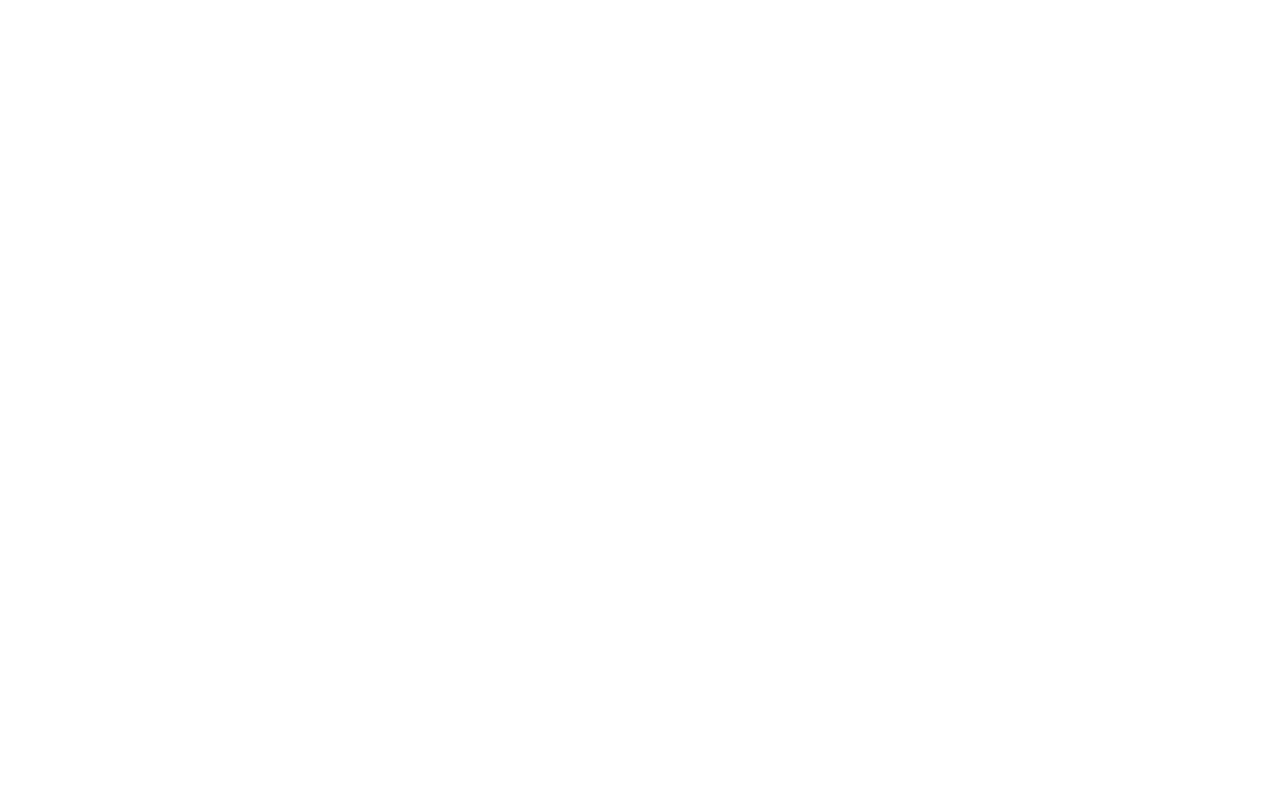
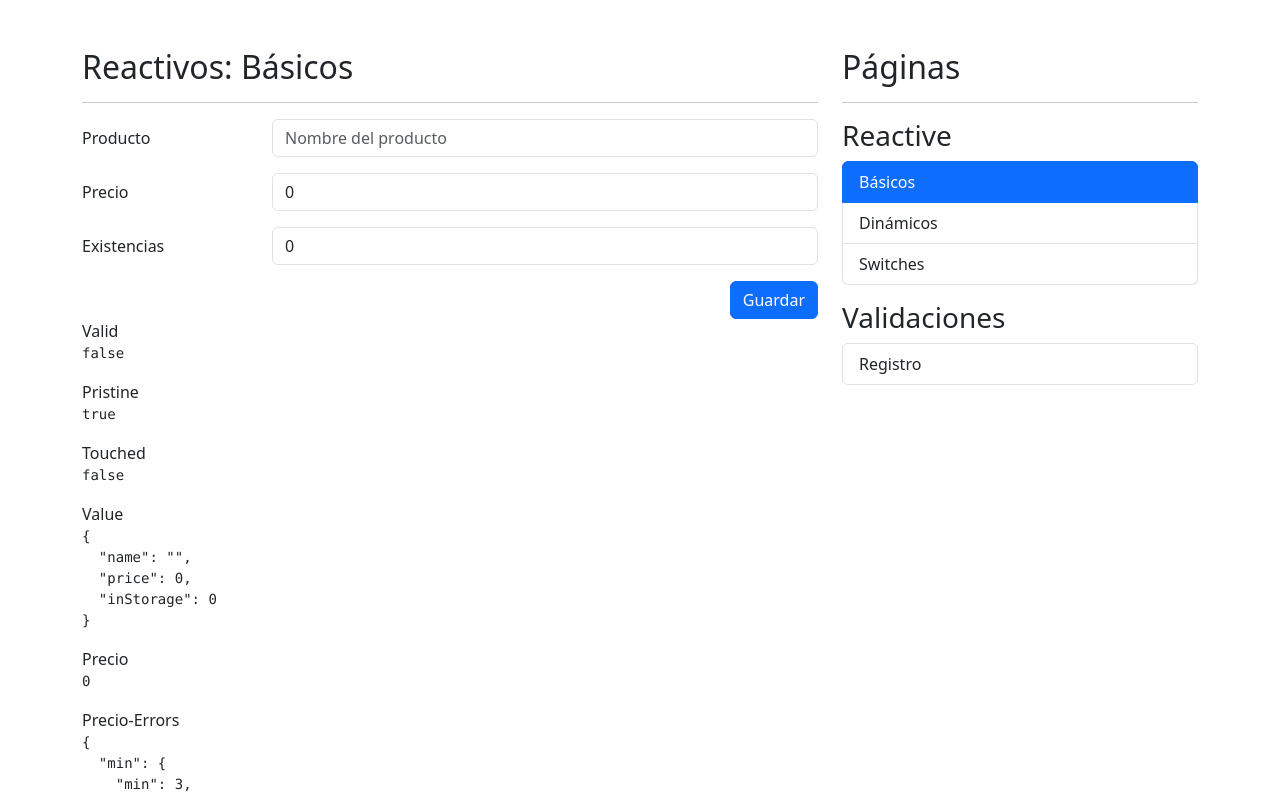
Before and after one commit to TamaraGarciaMarcos/FormsApp, an Angular app: page /reactive/basic in a window 1280 px wide. Before the commit this address led to /. Shown: the top 797 px of the page. Built offline with nearby package versions, Linux system fonts and the light colour scheme.

Commit message:
fin de los arreglos basicos

```diff
--- a/src/app/app-routing.module.ts
+++ b/src/app/app-routing.module.ts
@@ -1,7 +1,22 @@
 import { NgModule } from '@angular/core';
 import { RouterModule, Routes } from '@angular/router';
+import { ReactiveModule } from './reactive/reactive.module';
 
-const routes: Routes = [];
+const routes: Routes = [
+  {
+    path: 'reactive',
+    loadChildren: () => import('./reactive/reactive.module').then (m => m.ReactiveModule),
+  },
+  {
+    path: 'auth',
+    loadChildren: () => import('./auth/auth.module').then (m => m.AuthModule),
+  },
+  {
+    path: '**',
+    redirectTo: 'reactive',
+  },
+
+];
 
 @NgModule({
   imports: [RouterModule.forRoot(routes)],
--- a/src/app/app.component.html
+++ b/src/app/app.component.html
@@ -1 +1,13 @@
-<router-outlet></router-outlet>
+
+
+<div class="row mt-5">
+  <div class="col">
+    <router-outlet></router-outlet>
+  </div>
+
+  <div class="col-12 col-sm-4">
+    <app-side-menu></app-side-menu>
+
+  </div>
+
+</div>
--- a/src/app/auth/auth-routing.module.ts
+++ b/src/app/auth/auth-routing.module.ts
@@ -1,7 +1,16 @@
 import { NgModule } from '@angular/core';
 import { RouterModule, Routes } from '@angular/router';
+import { RegisterPageComponent } from './pages/register-page/register-page.component';
 
-const routes: Routes = [];
+const routes: Routes = [
+  {
+    path: '',
+    children: [
+      {path: 'sing-up', component: RegisterPageComponent },
+      {path: '**', redirectTo: 'sing-up'},
+    ]
+  },
+];
 
 @NgModule({
   imports: [RouterModule.forChild(routes)],
--- a/src/app/reactive/pages/basic-page/basic-page.component.html
+++ b/src/app/reactive/pages/basic-page/basic-page.component.html
@@ -4,7 +4,7 @@
 <div class="row">
     <div class="col">
 
-        <form autocomplete="off">
+        <form [formGroup]="myForm" (ngSubmit)="onSave()" autocomplete="off">
 
             <!-- Campo de producto -->
             <div class="mb-3 row">
@@ -13,11 +13,13 @@
 
                     <input type="text"
                            class="form-control"
+                           formControlName="name"
                            placeholder="Nombre del producto">
 
-                    <span class="form-text text-danger">
+                    <span
+                      *ngIf="isValidField('name')" class="form-text text-danger">
                         <!-- Debe de ser de 3 letras -->
-                        error message
+                        {{ getFieldError('name') }}
                     </span>
                 </div>
             </div>
@@ -28,9 +30,10 @@
                 <div class="col-sm-9">
                     <input type="number"
                            class="form-control"
+                           formControlName="price"
                            placeholder="Precio del producto">
-                    <span class="form-text text-danger">
-                        El precio debe de ser 0 o mayor
+                    <span *ngIf="isValidField('price')" class="form-text text-danger">
+                        El precio debe de ser 0 o mayor.
                     </span>
                 </div>
             </div>
@@ -41,9 +44,10 @@
                 <div class="col-sm-9">
                     <input type="number"
                            class="form-control"
+                           formControlName="inStorage"
                            placeholder="Existencias del producto">
 
-                    <span class="form-text text-danger">
+                    <span *ngIf="isValidField('inStorage')"  class="form-text text-danger">
                          Las existencias deben de ser 0 o mayor
                     </span>
                 </div>
@@ -73,21 +77,27 @@
     <div class="col">
 
         <span>Valid</span>
-        <pre>{{ 'objeto' | json }}</pre>
+        <pre>{{ myForm.valid | json }}</pre>
 
         <span>Pristine</span>
-        <pre>{{ 'objeto' | json }}</pre>
+        <pre>{{ myForm.pristine | json }}</pre>
 
         <span>Touched</span>
-        <pre>{{ 'objeto' | json }}</pre>
+        <pre>{{ myForm.touched | json }}</pre>
 
         <span>Value</span>
-        <pre>{{ 'objeto' | json }}</pre>
+        <pre>{{ myForm.value | json }}</pre>
 
         <span>Precio</span>
-        <pre>{{ 'objeto' | json }}</pre>
+        <pre>{{ myForm.controls['price'].value | json }}</pre>
+
+        <span>Precio-Errors</span>
+        <pre>{{ myForm.controls['price'].errors | json }}</pre>
 
         <span>Producto</span>
-        <pre>{{ 'objeto' | json }}</pre>
+        <pre>{{ myForm.controls['name'].value| json }}</pre>
+
+        <span>Producto-Errors</span>
+        <pre>{{ myForm.controls['name'].errors| json }}</pre>
     </div>
 </div>
--- a/src/app/reactive/pages/basic-page/basic-page.component.ts
+++ b/src/app/reactive/pages/basic-page/basic-page.component.ts
@@ -1,9 +1,68 @@
-import { Component } from '@angular/core';
+import { Component, OnInit } from '@angular/core';
+import { FormBuilder, Validators, FormGroup } from '@angular/forms';
+
+
+
+const rtx5090= {
+  name:'rtx5090',
+  price: 2500,
+  inStorage: 20
+}
 
 @Component({
   templateUrl: './basic-page.component.html',
-  styles: ``
+  styles: []
 })
-export class BasicPageComponent {
+export class BasicPageComponent implements OnInit{
+
+  // public myFOrm: FormGroup = new FormGroup({
+  //   name: new FormControl(''),
+  //   price: new FormControl(0),
+  //   inStorage: new FormControl(0),
+  // })
+
+  //Mismo formulario pero con formBuilder
+  public myForm: FormGroup = this.fb.group({
+    name: ['', [ Validators.required, Validators.minLength(3)]],
+    price: [0, [ Validators.required, Validators.min(3)]],
+    inStorage: [0, [ Validators.required, Validators.min(0)]]
+  })
+
+  constructor(private fb: FormBuilder){}
+
+  ngOnInit(): void {
+   // this.myForm.reset( rtx5090 )
+  }
+
+  isValidField(field: string): boolean | null{
+    return this.myForm.controls[field].errors
+      && this.myForm.controls[field].touched;
+  }
+
+  getFieldError(field: string): string | null{
+    if ( !this.myForm.controls[field] ) return null;
+
+    const errors= this.myForm.controls[field].errors || {};
+    for(const key of Object.keys(errors)){
+      switch(key){
+        case 'required':
+          return 'Este campo es requerido'
+        case 'minlength':
+          return `Mínimo ${errors['minlength'].requiredLength} caracteres`
+      }
+    }
+    return null;
+  }
+
+  onSave():void{
+    if(this.myForm.invalid) {
+      this.myForm.markAllAsTouched()
+      return
+    }
+
+    console.log(this.myForm.value)
+
+    this.myForm.reset( {price:10, inStorage:0})
+  }
 
 }
--- a/src/app/reactive/reactive-routing.module.ts
+++ b/src/app/reactive/reactive-routing.module.ts
@@ -1,7 +1,21 @@
 import { NgModule } from '@angular/core';
 import { RouterModule, Routes } from '@angular/router';
+import { BasicPageComponent } from './pages/basic-page/basic-page.component';
+import { DynamicPageComponent } from './pages/dynamic-page/dynamic-page.component';
+import { SwitchesPageComponent } from './pages/switches-page/switches-page.component';
 
-const routes: Routes = [];
+const routes: Routes = [
+  {
+    path: '',
+    children: [
+      {path: 'basic', component: BasicPageComponent},
+      {path: 'dynamic', component: DynamicPageComponent},
+      {path: 'switches', component: SwitchesPageComponent},
+      {path: '**', redirectTo: 'basic'},
+    ]
+  },
+
+];
 
 @NgModule({
   imports: [RouterModule.forChild(routes)],
--- a/src/app/reactive/reactive.module.ts
+++ b/src/app/reactive/reactive.module.ts
@@ -5,6 +5,7 @@
 import { BasicPageComponent } from './pages/basic-page/basic-page.component';
 import { DynamicPageComponent } from './pages/dynamic-page/dynamic-page.component';
 import { SwitchesPageComponent } from './pages/switches-page/switches-page.component';
+import { ReactiveFormsModule } from '@angular/forms';
 
 
 @NgModule({
@@ -15,7 +16,8 @@
   ],
   imports: [
     CommonModule,
-    ReactiveRoutingModule
+    ReactiveRoutingModule,
+    ReactiveFormsModule
   ]
 })
 export class ReactiveModule { }
--- /dev/null
+++ b/src/app/shared/components/side-menu/side-menu.component.html
@@ -0,0 +1,26 @@
+<h2>Páginas</h2>
+<hr>
+
+<h3 class="mt-3">Reactive</h3>
+
+<ul class="list-group">
+  <li *ngFor="let item of reactiveMenu"
+    class="list-group-item"
+    [routerLink]= "[item.route]"
+    routerLinkActive="active"
+  >
+    {{item.title}}
+  </li>
+</ul>
+
+<h3 class="mt-3">Validaciones</h3>
+
+<ul class="list-group">
+  <li *ngFor="let item of authMenu"
+    class="list-group-item"
+    [routerLink]= "[item.route]"
+    routerLinkActive="active"
+  >
+    {{item.title}}
+  </li>
+</ul>
--- /dev/null
+++ b/src/app/shared/components/side-menu/side-menu.component.ts
@@ -0,0 +1,25 @@
+import { Component } from '@angular/core';
+
+interface MenuItem{
+  title: string;
+  route: string;
+}
+
+@Component({
+  selector: 'app-side-menu',
+  templateUrl: './side-menu.component.html',
+  styles: []
+})
+export class SideMenuComponent {
+
+  public reactiveMenu: MenuItem[] = [
+    {title:'Básicos',route:'./reactive/basic'},
+    {title:'Dinámicos',route:'./reactive/dynamic'},
+    {title:'Switches',route:'./reactive/switches'},
+  ];
+
+  public authMenu: MenuItem[] = [
+    {title:'Registro',route:'./auth'},
+  ];
+
+}
--- a/src/index.html
+++ b/src/index.html
@@ -8,7 +8,7 @@
   <link rel="icon" type="image/x-icon" href="favicon.ico">
   <link href="https://cdn.jsdelivr.net/npm/bootstrap@5.3.3/dist/css/bootstrap.min.css" rel="stylesheet" integrity="sha384-QWTKZyjpPEjISv5WaRU9OFeRpok6YctnYmDr5pNlyT2bRjXh0JMhjY6hW+ALEwIH" crossorigin="anonymous">
 </head>
-<body>
+<body class="container">
   <app-root></app-root>
 </body>
 </html>
```
Also changed, not shown: src/app/shared/shared.module.ts (+10 -2 lines).
